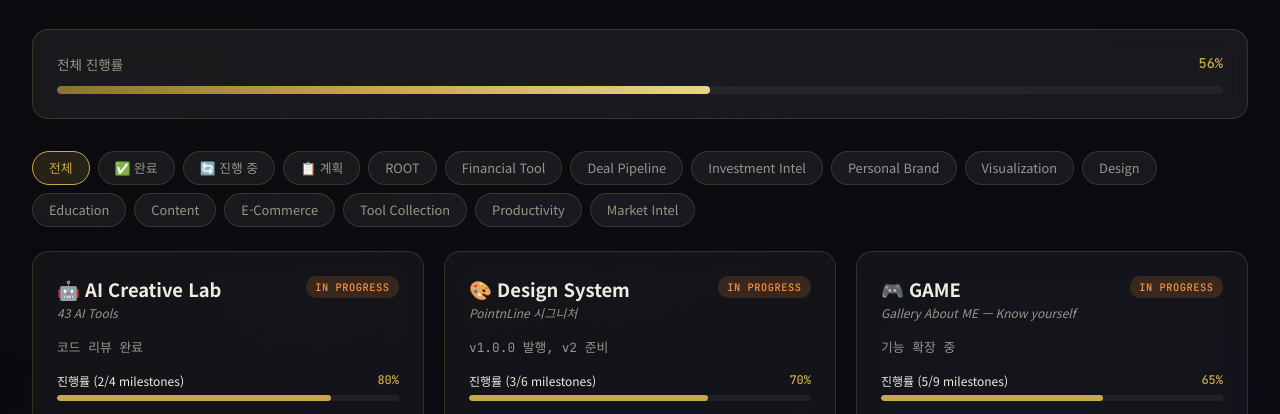
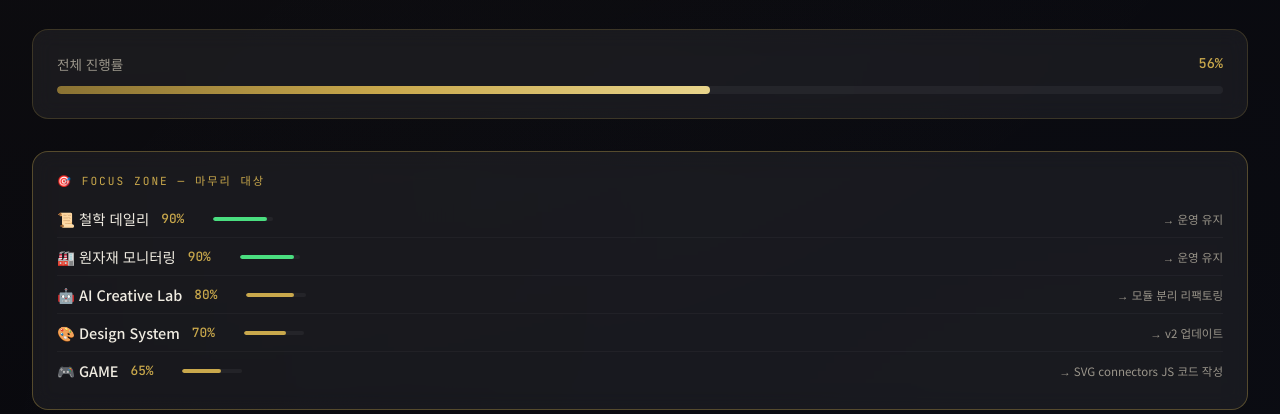
Before and after one commit to pointnline/project-dashboard, a plain HTML site: page index.html in a window 1280 px wide. Shown: the part 352-766 px from the top of the page. Drawn offline with nearby package versions, Linux system fonts and the light colour scheme.

Commit message:
feat: Focus Zone, Stale 경고, 마무리 우선 정렬 추가
- 🎯 Focus Zone: 60%+ 프로젝트 자동 하이라이트 (없으면 상위 2개)
- ⚠️ Stale 경고: 7일+ 미활동 카드에 붉은 보더 + 경고 아이콘
- 🏁 마무리 우선 필터: progress DESC 정렬로 마무리 유도

```diff
--- a/index.html
+++ b/index.html
@@ -154,6 +154,98 @@ body::before {
   border-radius: 4px;
   background: linear-gradient(90deg, var(--gold-dim), var(--gold), var(--gold-light));
   transition: width 1s ease;
+}
+
+/* Focus Zone */
+.focus-zone {
+  background: var(--glass);
+  border: 1px solid rgba(201,168,76,0.35);
+  border-radius: 16px;
+  padding: 1.25rem 1.5rem;
+  margin-bottom: 2rem;
+  backdrop-filter: blur(10px);
+}
+
+.focus-zone-header {
+  font-family: 'JetBrains Mono';
+  font-size: 0.7rem;
+  color: var(--gold);
+  letter-spacing: 2px;
+  text-transform: uppercase;
+  margin-bottom: 0.75rem;
+}
+
+.focus-item {
+  display: flex;
+  align-items: center;
+  justify-content: space-between;
+  padding: 0.5rem 0;
+  border-bottom: 1px solid rgba(255,255,255,0.04);
+}
+
+.focus-item:last-child {
+  border-bottom: none;
+}
+
+.focus-item-left {
+  display: flex;
+  align-items: center;
+  gap: 0.75rem;
+  min-width: 0;
+}
+
+.focus-item-name {
+  font-size: 0.9rem;
+  font-weight: 500;
+  white-space: nowrap;
+}
+
+.focus-item-pct {
+  font-family: 'JetBrains Mono';
+  font-size: 0.8rem;
+  color: var(--gold);
+  font-weight: 500;
+  min-width: 40px;
+}
+
+.focus-item-bar {
+  width: 60px;
+  height: 4px;
+  background: rgba(255,255,255,0.05);
+  border-radius: 2px;
+  overflow: hidden;
+  flex-shrink: 0;
+}
+
+.focus-item-bar-fill {
+  height: 100%;
+  border-radius: 2px;
+  background: var(--gold);
+}
+
+.focus-item-action {
+  font-size: 0.72rem;
+  color: var(--text-secondary);
+  text-align: right;
+  flex-shrink: 1;
+  min-width: 0;
+  overflow: hidden;
+  text-overflow: ellipsis;
+  white-space: nowrap;
+  max-width: 280px;
+}
+
+/* Stale card */
+.project-card.stale {
+  border-color: rgba(248,113,113,0.2);
+}
+
+.project-card.stale:hover {
+  border-color: rgba(248,113,113,0.35);
+}
+
+.last-activity.stale {
+  color: var(--red);
 }
 
 /* Filter */
@@ -386,6 +478,8 @@ body::before {
   .project-grid { grid-template-columns: 1fr; }
   .stats-bar { justify-content: center; }
   .stat-card { min-width: 100px; padding: 0.75rem 1rem; }
+  .focus-item { flex-direction: column; align-items: flex-start; gap: 0.3rem; }
+  .focus-item-action { text-align: left; max-width: 100%; }
 }
 </style>
 </head>
@@ -411,6 +505,8 @@ body::before {
       <div class="progress-fill" id="overallFill" style="width:0%"></div>
     </div>
   </div>
+
+  <div class="focus-zone" id="focusZone"></div>
 
   <div class="filters" id="filters"></div>
 
@@ -442,6 +538,40 @@ function daysSince(dateStr) {
   const d = new Date(dateStr);
   const now = new Date();
   return Math.floor((now - d) / 86400000);
+}
+
+function renderFocusZone(projects) {
+  const nonDone = projects.filter(p => p.status !== 'done');
+  let focusProjects = nonDone.filter(p => p.progress >= 60);
+
+  // If no 60%+ projects, pick top 2 by progress
+  if (focusProjects.length === 0) {
+    focusProjects = [...nonDone].sort((a, b) => b.progress - a.progress).slice(0, 2);
+  } else {
+    focusProjects.sort((a, b) => b.progress - a.progress);
+  }
+
+  const zone = document.getElementById('focusZone');
+  if (focusProjects.length === 0) {
+    zone.style.display = 'none';
+    return;
+  }
+
+  zone.innerHTML = `
+    <div class="focus-zone-header">🎯 Focus Zone — 마무리 대상</div>
+    ${focusProjects.map(p => `
+      <div class="focus-item">
+        <div class="focus-item-left">
+          <span class="focus-item-name">${p.name}</span>
+          <span class="focus-item-pct">${p.progress}%</span>
+          <div class="focus-item-bar">
+            <div class="focus-item-bar-fill" style="width:${p.progress}%; background:${getProgressColor(p.progress)}"></div>
+          </div>
+        </div>
+        <span class="focus-item-action">→ ${p.nextAction}</span>
+      </div>
+    `).join('')}
+  `;
 }
 
 function renderDashboard(data) {
@@ -476,10 +606,14 @@ function renderDashboard(data) {
     document.getElementById('overallFill').style.width = avgProgress + '%';
   }, 100);
 
+  // Focus Zone
+  renderFocusZone(projects);
+
   // Filters
   const categories = [...new Set(projects.map(p => p.category))];
   document.getElementById('filters').innerHTML = `
     <button class="filter-btn active" data-filter="all">전체</button>
+    <button class="filter-btn" data-filter="finish-first">🏁 마무리 우선</button>
     <button class="filter-btn" data-filter="done">✅ 완료</button>
     <button class="filter-btn" data-filter="in-progress">🔄 진행 중</button>
     <button class="filter-btn" data-filter="planning">📋 계획</button>
@@ -504,11 +638,18 @@ function renderGrid(projects, filter) {
   if (filter === 'done') filtered = projects.filter(p => p.status === 'done');
   else if (filter === 'in-progress') filtered = projects.filter(p => ['active','in-progress'].includes(p.status));
   else if (filter === 'planning') filtered = projects.filter(p => p.status === 'planning');
+  else if (filter === 'finish-first') filtered = projects.filter(p => p.status !== 'done');
   else if (filter.startsWith('cat:')) filtered = projects.filter(p => p.category === filter.slice(4));
 
-  // Sort: in-progress first, then by progress desc
-  const statusOrder = {'in-progress':0, 'active':1, 'planning':2, 'blocked':3, 'done':4};
-  filtered.sort((a,b) => (statusOrder[a.status]||0) - (statusOrder[b.status]||0) || b.progress - a.progress);
+  // Sort
+  if (filter === 'finish-first') {
+    // Sort purely by progress DESC — highest first to encourage finishing
+    filtered.sort((a, b) => b.progress - a.progress);
+  } else {
+    // Default: status-based, then progress desc
+    const statusOrder = {'in-progress':0, 'active':1, 'planning':2, 'blocked':3, 'done':4};
+    filtered.sort((a,b) => (statusOrder[a.status]||0) - (statusOrder[b.status]||0) || b.progress - a.progress);
+  }
 
   const grid = document.getElementById('projectGrid');
   grid.innerHTML = filtered.map(p => {
@@ -518,9 +659,13 @@ function renderGrid(projects, filter) {
     const totalMilestones = p.milestones.length;
     const days = daysSince(p.lastActivity);
     const daysLabel = days === 0 ? '오늘' : days === 1 ? '어제' : `${days}일 전`;
+    const isStale = days >= 7 && p.status !== 'done';
+    const staleCardClass = isStale ? ' stale' : '';
+    const staleActivityClass = isStale ? ' stale' : '';
+    const activityIcon = isStale ? '⚠️' : '📅';
 
     return `
-    <div class="project-card" data-status="${p.status}">
+    <div class="project-card${staleCardClass}" data-status="${p.status}">
       <div class="card-header">
         <div>
           <div class="card-title">${p.name}</div>
@@ -559,7 +704,7 @@ function renderGrid(projects, filter) {
       </div>` : ''}
       <div class="card-footer">
         <span class="category-tag">${p.category}</span>
-        <span class="last-activity">📅 ${daysLabel}</span>
+        <span class="last-activity${staleActivityClass}">${activityIcon} ${daysLabel}</span>
       </div>
     </div>`;
   }).join('');
```
